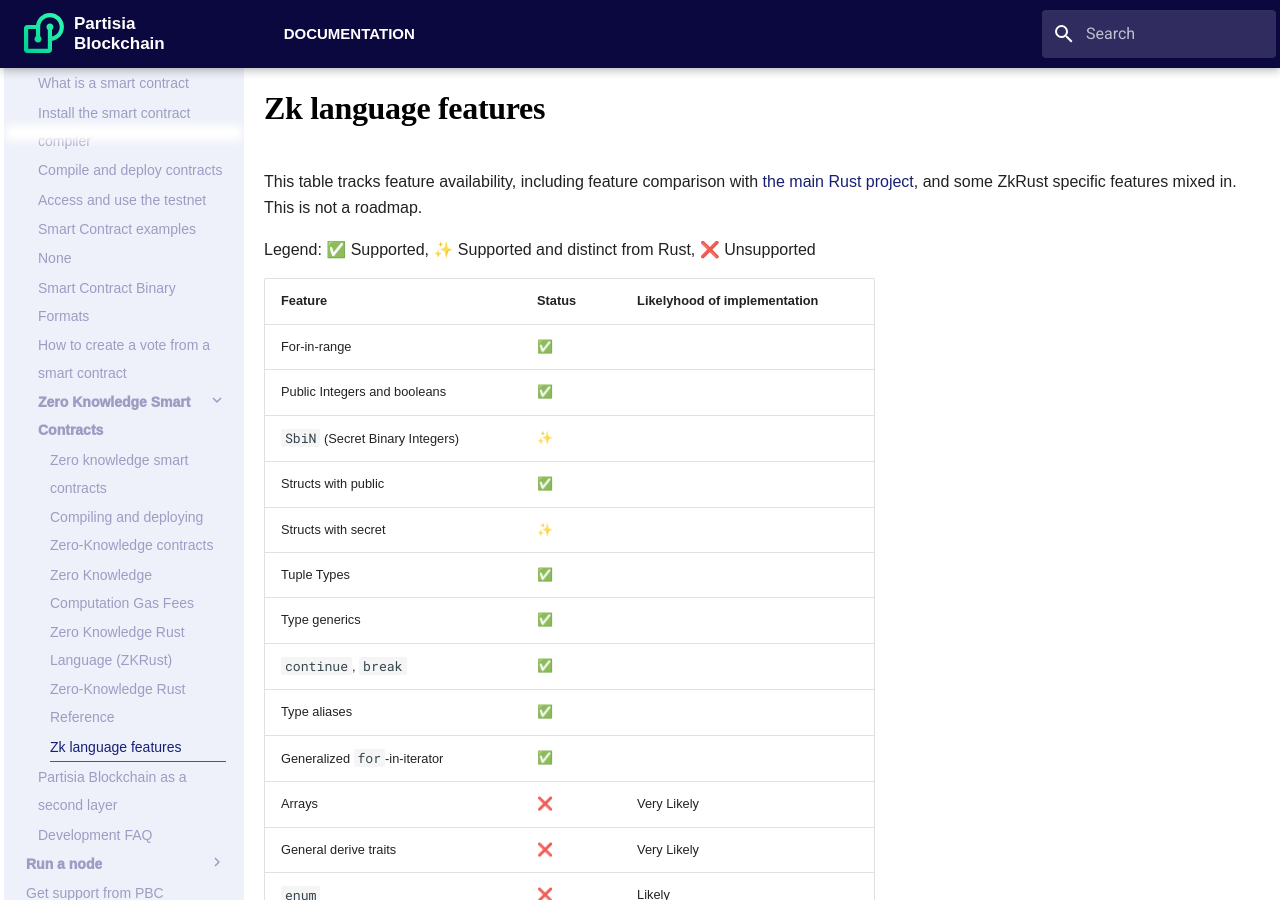
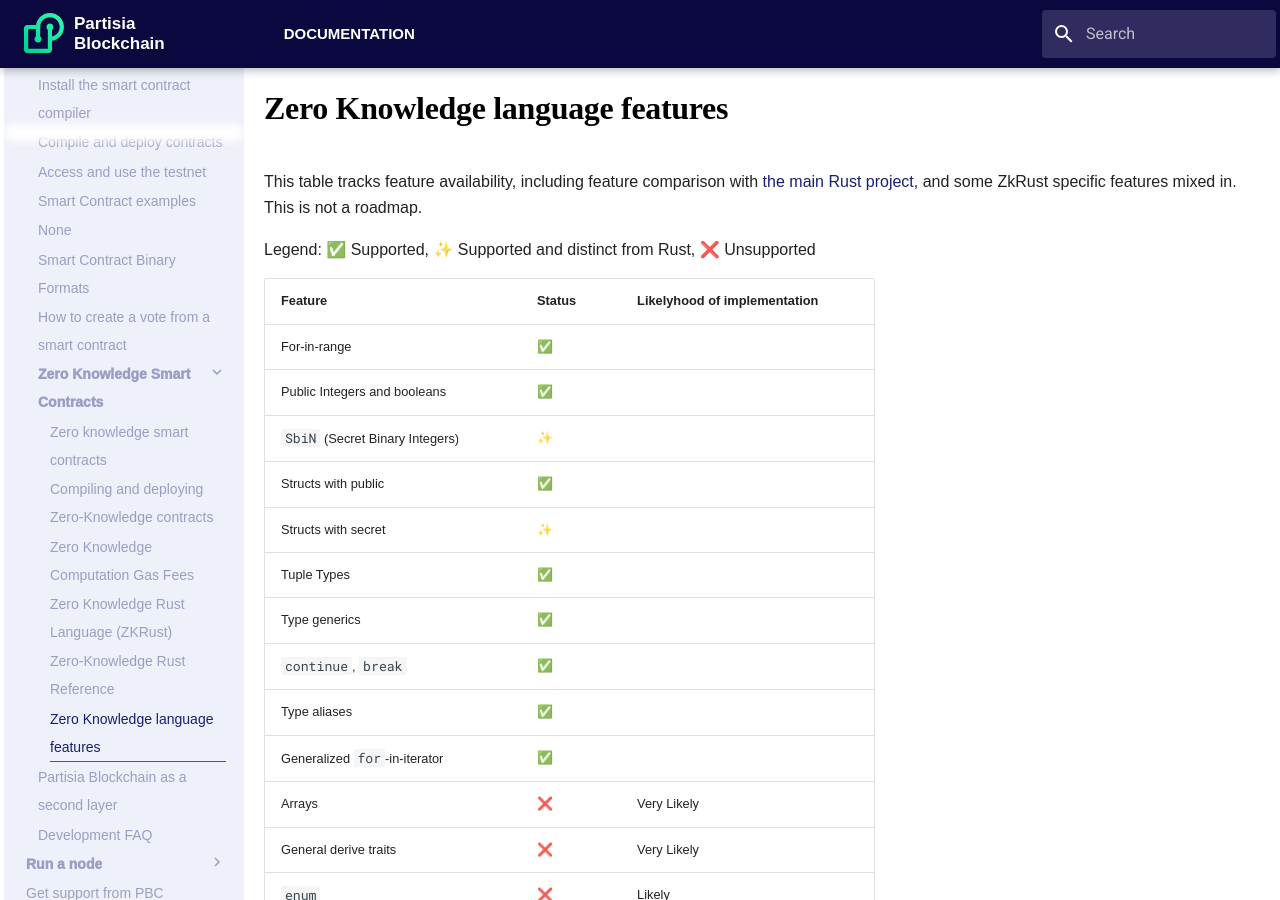
Before and after one commit to 0xSero/partisia-docs, an MkDocs documentation site: the page built from docs/smart-contracts/zero-knowledge-language-features.md, in a window 1280 px wide and 900 px high. Built offline with MkDocs 1.6.1 and Material for MkDocs 9.7.7, drawn with Linux system fonts in a browser that asks for light colours; some web fonts are replaced; a script that is not in the unit is left out.

Commit message:
Updating zk-language.md to zero-knowledge-rust-language-zkrust.md

```diff
--- a/docs/smart-contracts/zk-language-features.md
+++ b/docs/smart-contracts/zero-knowledge-language-features.md
@@ -1,5 +1,5 @@
 
-# Zk language features
+# Zero Knowledge language features
 
 This table tracks feature availability, including feature comparison with [the main Rust
 project](https://www.rust-lang.org/), and some ZkRust specific features mixed in. This is not a roadmap.
--- a/mkdocs.yml
+++ b/mkdocs.yml
@@ -23,9 +23,9 @@ nav:
           - smart-contracts/ZKSC.md
           - smart-contracts/compiling-and-deploying-zero-knowledge-contracts.md
           - smart-contracts/zero-knowledge-computation-gas-fees.md
-          - smart-contracts/zk-language.md
+          - smart-contracts/zero-knowledge-rust-language-zkrust.md
           - smart-contracts/zero-knowledge-rust-reference.md
-          - smart-contracts/zk-language-features.md
+          - smart-contracts/zero-knowledge-language-features.md
       - smart-contracts/pbc-as-second-layer/pbc-as-second-layer.md
       - smart-contracts/development-faq.md
   - Run a node:
```
Also changed, not shown: docs/smart-contracts/development-faq.md (+1 -1 lines), docs/smart-contracts/zero-knowledge-rust-language-zkrust.md (renamed from docs/smart-contracts/zk-language.md, +1 -1 lines), docs/smart-contracts/zero-knowledge-rust-reference.md (+1 -1 lines).
